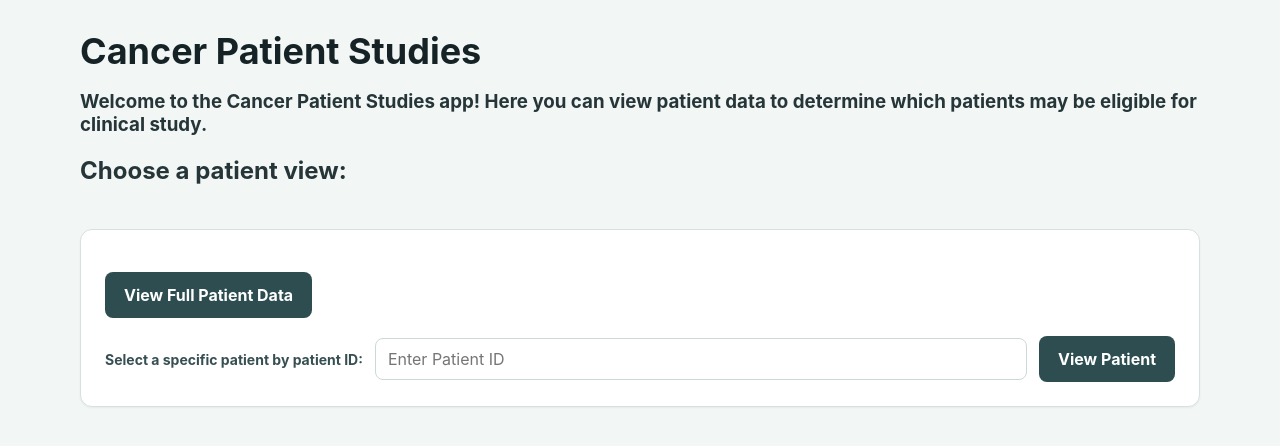
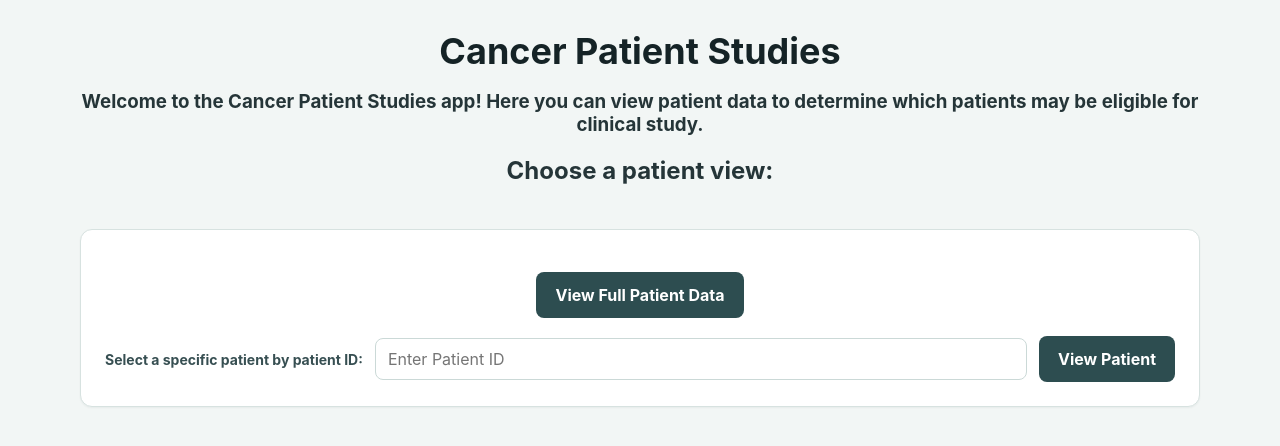
Before and after one commit to kbspecht/cancer-patient-studies, a React (Vite) app in the folder cancer-patient-studies-ui/: page / in a window 1280 px wide. Shown: the top 446 px of the page. Built offline with nearby package versions, Linux system fonts and the light colour scheme.

Commit message:
style changes

```diff
--- a/cancer-patient-studies-ui/src/App.css
+++ b/cancer-patient-studies-ui/src/App.css
@@ -7,10 +7,11 @@
 
 .page-header {
   display: flex;
-  align-items: end;
-  justify-content: space-between;
+  align-items: center;
+  justify-content: center;
   gap: 24px;
   margin-bottom: 24px;
+  text-align: center;
 }
 
 h1 {
@@ -21,16 +22,22 @@ h1 {
 }
 
 .summary {
-  min-width: 132px;
-  padding: 12px 16px;
+  display: flex;
+  flex-direction: column;
+  align-items: center;
+  justify-content: center;
+  padding: 8px 12px;
   border: 1px solid #d7e2e0;
   border-radius: 8px;
   background: #f7fbfa;
+  margin: 0 auto;
+  width: max-content;
 }
 
 .summary-value,
 .summary-label {
   display: block;
+  text-align: center;
 }
 
 .summary-value {
@@ -74,6 +81,7 @@ h1 {
   flex-wrap: wrap;
   gap: 12px;
   align-items: center;
+  justify-content: center;
   margin-top: 18px;
 }
 
--- a/cancer-patient-studies-ui/src/App.jsx
+++ b/cancer-patient-studies-ui/src/App.jsx
@@ -16,21 +16,18 @@ function App() {
     // React Router setup for the Cancer Patient Studies front end application
     <BrowserRouter>
       <Routes>
-        // main page route
         <Route path="/" element={<MainPage />} />
-
-        // route for displaying a specific patient's details
         <Route path="/patient/:id" element={<PatientDetailWrapper />} />
-
-        // route for displaying the list of all patients
         <Route path='/patients' element={<PatientsList />} />
-
-        // route for handling invalid URLs
         <Route path="*" element={
-          <div>
-            <h1>Invalid URL</h1>
-            <Link className="button button-secondary" to="/">Back to Main Page</Link>
-          </div>
+          <main className="app-shell">
+            <header className="page-header">
+              <div>
+                <h1>Invalid URL</h1>
+                <Link className="button button-secondary" to="/">Back to Main Page</Link>
+              </div>
+            </header>
+          </main>
         } />
       </Routes>
     </BrowserRouter>
--- a/cancer-patient-studies-ui/src/PatientDetail.jsx
+++ b/cancer-patient-studies-ui/src/PatientDetail.jsx
@@ -32,11 +32,12 @@ function PatientDetail(props) {
           <h1>Cancer Patient Studies</h1>
           <h2>Patient Summary</h2>
         </div>
-        <div className="summary">
-          <span className="summary-label">Patient</span>
-          <span className="summary-value">{props.patientId}</span>
-        </div>
       </header>
+
+      <div className="summary">
+        <span className="summary-label">Patient</span>
+        <span className="summary-value">{props.patientId}</span>
+      </div>
 
       <div className="action-row">
         <Link className="button button-secondary" to="/">Back to Main Page</Link>
--- a/cancer-patient-studies-ui/src/PatientsList.jsx
+++ b/cancer-patient-studies-ui/src/PatientsList.jsx
@@ -76,11 +76,12 @@ function PatientsList() {
           <h1>Cancer Patient Studies</h1>
           <h2>Full Patient Data</h2>
         </div>
-        <div className="summary">
-          <span className="summary-value">{patients.length}</span>
-          <span className="summary-label">patients loaded</span>
-        </div>
       </header>
+
+      <div className="summary">
+        <span className="summary-value">{patients.length}</span>
+        <span className="summary-label">patients loaded</span>
+      </div>
 
       <div className="action-row">
         <Link className="button button-secondary" to="/">Back to Main Page</Link>
```
